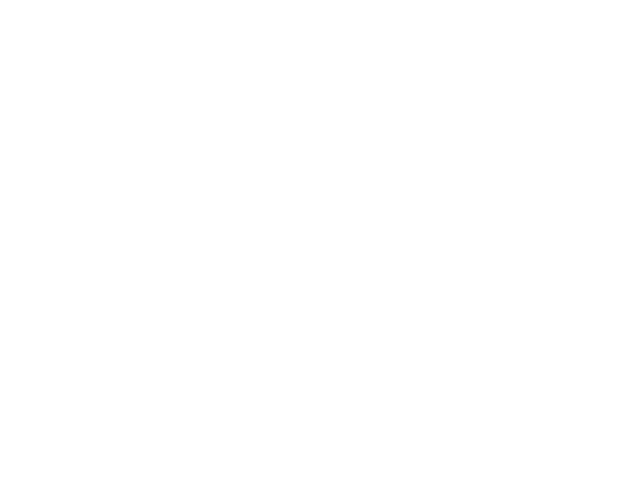
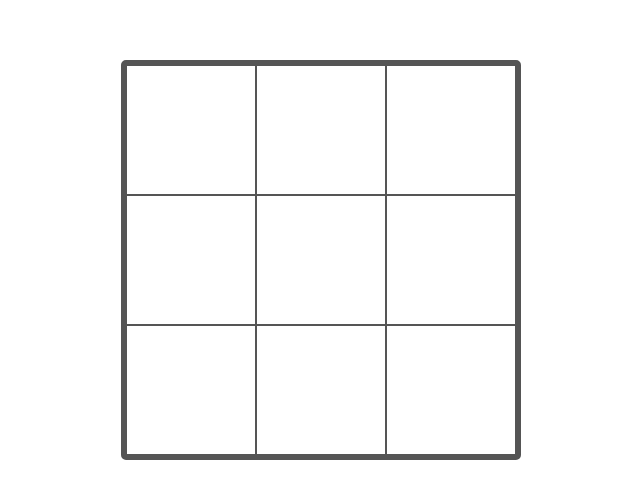
Before and after one commit to Ryusei-Hosokawa/react_tic-tac-toe, a React (Vite) app: page / in a window 1280 px wide. Shown: the part 140-638 px from the top of the page, without its empty margins (319-959 px from the left). Built offline with nearby package versions, Linux system fonts and the light colour scheme.

Commit message:
11/29 second commit

```diff
--- a/package.json
+++ b/package.json
@@ -17,11 +17,14 @@
         "@types/react": "^18.2.15",
         "@types/react-dom": "^18.2.7",
         "@vitejs/plugin-react": "^4.0.3",
+        "autoprefixer": "^10.4.20",
         "eslint": "^8.45.0",
         "eslint-plugin-react": "^7.32.2",
         "eslint-plugin-react-hooks": "^4.6.0",
         "eslint-plugin-react-refresh": "^0.4.3",
         "gh-pages": "^6.2.0",
+        "postcss": "^8.4.49",
+        "tailwindcss": "^3.4.15",
         "vite": "^6.0.1"
     }
 }
--- a/src/App.tsx
+++ b/src/App.tsx
@@ -1,10 +1,12 @@
-import React from 'react';
+import React from "react";
+import Board from "./Board";
 
 export default function App() {
-  return (
-    <>
-      <p className="">
-      </p>
-    </>
-  );
+    return (
+        <>
+            <div className="h-[100vh] grid place-items-center">
+                <Board />
+            </div>
+        </>
+    );
 }
--- /dev/null
+++ b/src/Board.tsx
@@ -0,0 +1,29 @@
+import React, { useState } from "react";
+import Square from "./Square";
+
+export default function Board() {
+    const [xIsNext, setXIsNext] = useState(true);
+    const [squares, setSquares] = useState(Array(9).fill(null));
+
+    const handleClick = (index: number) => {
+        const newSquares = squares.slice();
+        if (squares[index]) {
+            return;
+        }
+        newSquares[index] = xIsNext ? "✕" : "○";
+        setSquares(newSquares);
+        setXIsNext(!xIsNext);
+    };
+
+    return (
+        <div className="flex flex-wrap w-[80vw] max-w-[400px] h-[80vw] max-h-[400px] border-[5px] rounded-[5px] border-[#555]">
+            {squares.map((value, index) => (
+                <Square
+                    key={index}
+                    value={value}
+                    onSquareClick={() => handleClick(index)}
+                />
+            ))}
+        </div>
+    );
+}
--- /dev/null
+++ b/src/Square.tsx
@@ -0,0 +1,26 @@
+import React from "react";
+
+type SquareProps = {
+    value: string | null;
+    onSquareClick: () => void;
+};
+
+export default function Square({ value, onSquareClick }: SquareProps) {
+    return (
+        <button
+            className="
+            grid
+            place-items-center
+            w-[calc(100%/3)]
+            h-[calc(100%/3)]
+            border-[1px]
+            border-[#555]
+            text-[min(14vw,100px)]
+            font-[900]
+            leading-[1em]"
+            onClick={onSquareClick}
+        >
+            {value}
+        </button>
+    );
+}
--- a/src/pathHelper.ts
+++ /dev/null
@@ -1,4 +0,0 @@
-export const getImageUrl = (fileName: string, extension: string = "jpg") => {
-    return new URL(, import.meta.url)
-        .href;
-};
--- a/vite.config.ts
+++ b/vite.config.ts
@@ -1,6 +1,5 @@
 import { defineConfig } from 'vite';
 import react from '@vitejs/plugin-react';
-import { OutputAsset, OutputChunk, PreRenderedAsset } from 'rollup';
 
 // GitHub Pages のリポジトリ名に合わせて設定
 export default defineConfig({
@@ -9,19 +8,6 @@
   build: {
     rollupOptions: {
       input: 'index.html',
-      output: {
-        assetFileNames: (assetInfo: PreRenderedAsset) => {
-          // 'names' プロパティが存在し、空でないことを確認
-          if (assetInfo.names && assetInfo.names.length > 0) {
-            // フォントファイルかどうかを判定
-            const isFont = assetInfo.names.some(name => /\.(woff2|woff|ttf)$/.test(name));
-            if (isFont) {
-              return 'assets/fonts/[name][extname]';
-            }
-          }
-          return 'assets/[name][extname]';
-        }
-      }
     }
   }
 });
```
Also changed, not shown: 1 other file (tests, documents, lock files or other folders).
